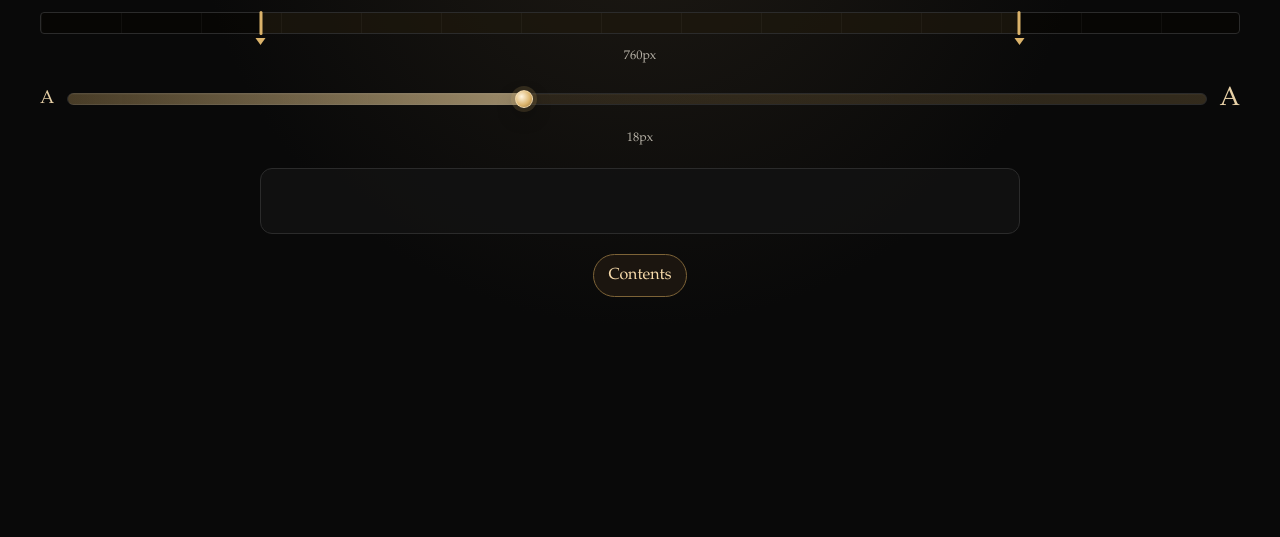
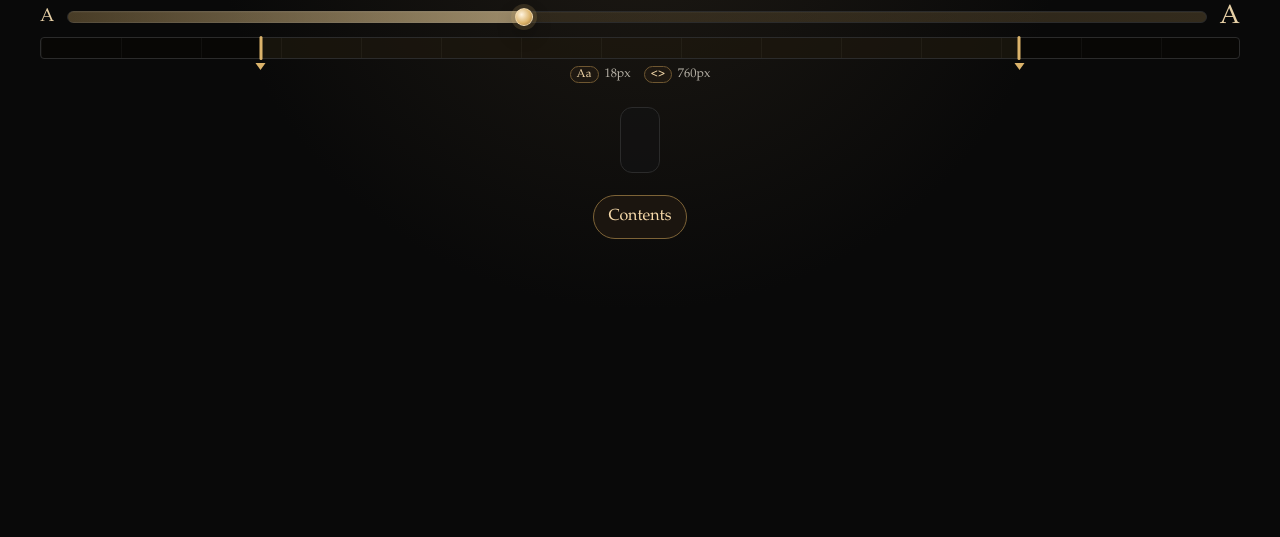
Before and after one commit to Igor4er/rezeror, a Flask app: template src/rezeror/web/templates/reader.html in a window 1280 px wide. Shown: the part 120-657 px from the top of the page. After the commit the page ends 359 px from the top, so only its background shows below. Run offline with Flask 3, Linux system fonts and the light colour scheme; the template is opened without the code that fills it, so the values that code supplies are empty; parts of the project's set-up code (start-up, migrations or seed data) failed here and were passed over; some libraries are stand-ins or nearby versions.

Commit message:
change posiotn of font slider

```diff
--- a/src/rezeror/web/static/css/style.css
+++ b/src/rezeror/web/static/css/style.css
@@ -263,14 +263,19 @@ a:hover {
   background: #2a2118;
 }
 
+.reader-controls {
+  display: grid;
+  gap: 0.18rem;
+}
+
 .reader-ruler {
-  margin: 0.75rem 0 0;
+  margin: 0;
   user-select: none;
   -webkit-user-select: none;
 }
 
 .reader-font-control {
-  margin: 0.9rem 0 0;
+  margin: 0;
   user-select: none;
   -webkit-user-select: none;
 }
@@ -343,15 +348,39 @@ a:hover {
   box-shadow: 0 0 0 2px rgba(219, 179, 107, 0.4);
 }
 
-.ruler-footer {
-  display: flex;
-  justify-content: center;
-  margin-top: 0.75rem;
-}
-
 .reader-width-value {
   color: var(--muted);
   font-size: 0.78rem;
+}
+
+.reader-metrics {
+  display: flex;
+  justify-content: center;
+  align-items: center;
+  gap: 0.8rem;
+  margin-top: 0.1rem;
+  flex-wrap: wrap;
+}
+
+.reader-metric {
+  display: inline-flex;
+  align-items: center;
+  gap: 0.34rem;
+}
+
+.reader-metric-icon {
+  display: inline-flex;
+  align-items: center;
+  justify-content: center;
+  min-width: 1.8rem;
+  padding: 0.1rem 0.38rem;
+  border: 1px solid #6f5731;
+  border-radius: 999px;
+  color: #f0d6a8;
+  background: rgba(33, 26, 18, 0.8);
+  font-size: 0.72rem;
+  line-height: 1;
+  letter-spacing: 0.03em;
 }
 
 .font-track {
@@ -539,7 +568,7 @@ a:hover {
 
   .reader-controls {
     padding: 0.65rem 0.75rem;
-    gap: 0.6rem;
+    gap: 0.18rem;
   }
 
   .reader-nav {
--- a/src/rezeror/web/templates/reader.html
+++ b/src/rezeror/web/templates/reader.html
@@ -28,17 +28,6 @@
   </nav>
 
   <section class="reader-controls" aria-label="Reader options">
-  <div class="reader-ruler" data-reader-ruler aria-label="Adjust text width">
-    <div class="ruler-track" data-ruler-track>
-      <div class="ruler-text-zone" data-ruler-zone></div>
-      <div class="ruler-handle ruler-handle-left" data-ruler-handle="left" tabindex="0" role="slider" aria-label="Left text boundary" aria-valuemin="620" aria-valuemax="1100" aria-valuenow="760"></div>
-      <div class="ruler-handle ruler-handle-right" data-ruler-handle="right" tabindex="0" role="slider" aria-label="Right text boundary" aria-valuemin="620" aria-valuemax="1100" aria-valuenow="760"></div>
-    </div>
-    <div class="ruler-footer">
-      <span class="reader-width-value" data-reader-width-value>760px</span>
-    </div>
-  </div>
-
   <div class="reader-font-control" aria-label="Adjust text size">
     <div class="font-track" data-font-track>
       <span class="font-track-glyph font-track-glyph-small" aria-hidden="true">A</span>
@@ -48,9 +37,25 @@
       </div>
       <span class="font-track-glyph font-track-glyph-large" aria-hidden="true">A</span>
     </div>
-    <div class="ruler-footer">
+  </div>
+
+  <div class="reader-ruler" data-reader-ruler aria-label="Adjust text width">
+    <div class="ruler-track" data-ruler-track>
+      <div class="ruler-text-zone" data-ruler-zone></div>
+      <div class="ruler-handle ruler-handle-left" data-ruler-handle="left" tabindex="0" role="slider" aria-label="Left text boundary" aria-valuemin="620" aria-valuemax="1100" aria-valuenow="760"></div>
+      <div class="ruler-handle ruler-handle-right" data-ruler-handle="right" tabindex="0" role="slider" aria-label="Right text boundary" aria-valuemin="620" aria-valuemax="1100" aria-valuenow="760"></div>
+    </div>
+  </div>
+
+  <div class="reader-metrics" aria-label="Current reader settings">
+    <span class="reader-metric">
+      <span class="reader-metric-icon" aria-hidden="true">Aa</span>
       <span class="reader-width-value" data-reader-font-value>18px</span>
-    </div>
+    </span>
+    <span class="reader-metric">
+      <span class="reader-metric-icon" aria-hidden="true">&lt;&gt;</span>
+      <span class="reader-width-value" data-reader-width-value>760px</span>
+    </span>
   </div>
 
   <article class="reader-content prose">
```
